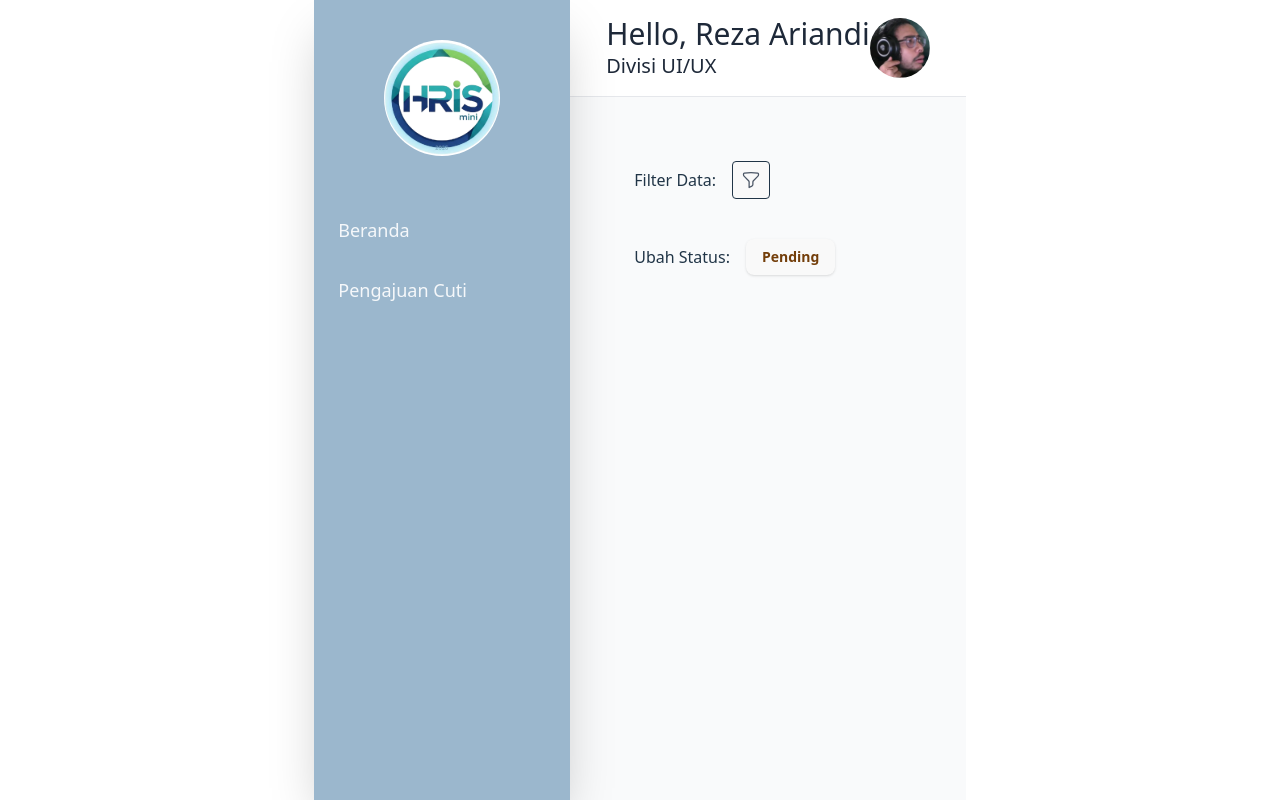
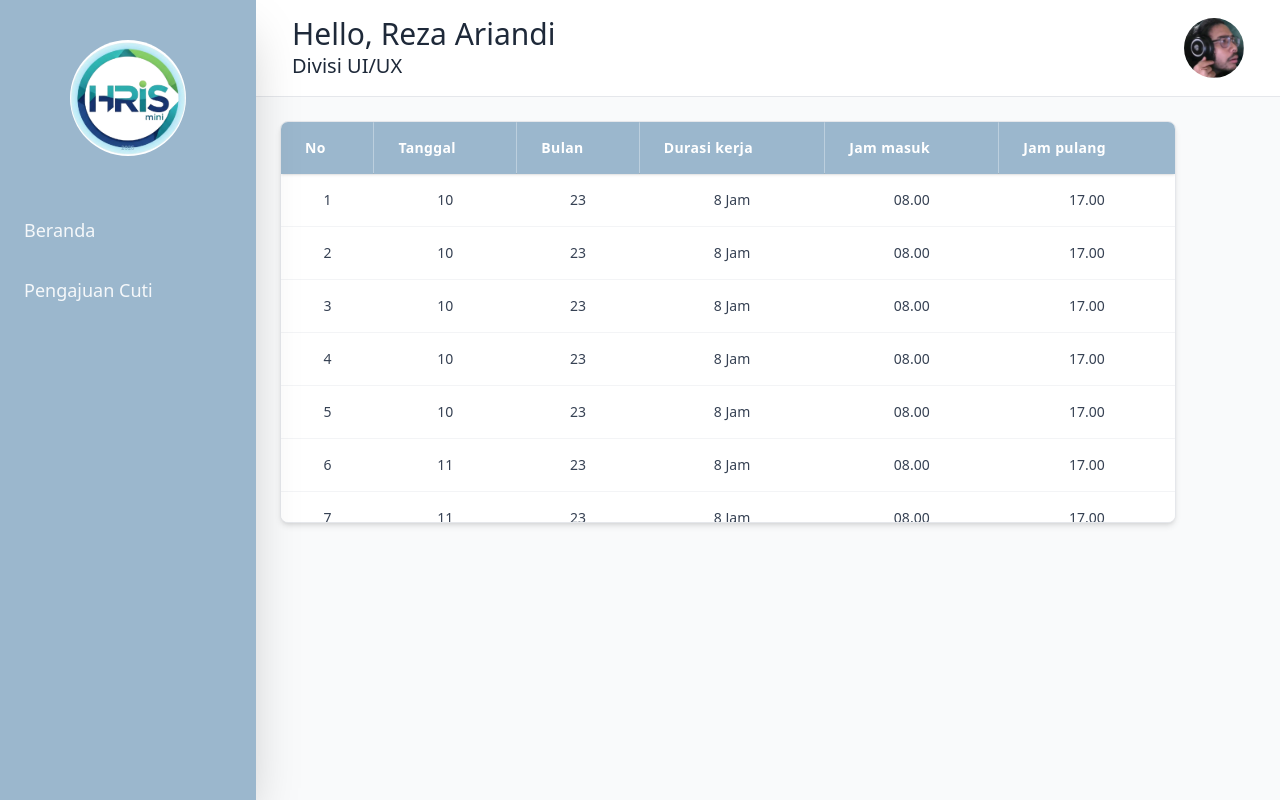
Before and after one commit to ahmarahlo/hris-web, a React (Vite) app: page / in a window 1280 px wide. Built offline with nearby package versions, Linux system fonts and the light colour scheme.

Commit message:
perbaikan tampilan dropdown

```diff
--- a/src/App.jsx
+++ b/src/App.jsx
@@ -1,59 +1,93 @@
-import React, { useState } from "react";
-import { Dropdown } from "./lib/components/dropdown/Dropdown"; // Sesuaikan path
-import { FunnelIcon } from "@heroicons/react/24/outline";
-import { Layout } from "./lib/components/layout/layout";
+import { ClockIcon, PlusIcon } from "@heroicons/react/24/solid";
+import { Alert, Button, Card, Dropdown, Input, Table } from "./lib/components";
+import { Layout } from "./lib/components/layout/layout.jsx";
+import "./App.css";
+import { AlertBanner } from "./lib/components/alert/alertBanner.jsx";
 
 function App() {
-    // --- DATA 1: FILTER (Tanpa warna) ---
-    const filterOptions = [
-        { label: "UI/UX", value: "uiux" },
-        { label: "QA", value: "qa" },
-        { label: "Mobile", value: "mobile" },
+	const columns = [
+		{ header: "No", accessor: "no" },
+		{ header: "Tanggal", accessor: "tanggal" },
+		{ header: "Bulan", accessor: "bulan" },
+		{ header: "Durasi kerja", accessor: "durasi" },
+		{ header: "Jam masuk", accessor: "masuk" },
+		{ header: "Jam pulang", accessor: "pulang" },
 	];
 
-    // --- DATA 2: STATUS (Wajib ada properti 'color' karena variant status butuh itu) ---
-    const [currentStatus, setCurrentStatus] = useState({ label: "Pending", color: "bg-yellow-300 text-yellow-900" });
-
-    const statusOptions = [
-        { label: "Pending", value: "pending", color: "bg-yellow-300 text-yellow-900 hover:bg-yellow-400" },
-        { label: "Approve", value: "approve", color: "bg-green-500 text-white hover:bg-green-600" },
-        { label: "Reject", value: "reject", color: "bg-red-400 text-white hover:bg-red-500" },
+	// 2. Dummy Data (Sesuai Isi Gambar)
+	// Nanti ini bisa diganti hasil fetch API
+	const attendanceData = [
+		{
+			no: 1,
+			tanggal: 10,
+			bulan: 23,
+			durasi: "8 Jam",
+			masuk: "08.00",
+			pulang: "17.00",
+		},
+		{
+			no: 2,
+			tanggal: 10,
+			bulan: 23,
+			durasi: "8 Jam",
+			masuk: "08.00",
+			pulang: "17.00",
+		},
+		{
+			no: 3,
+			tanggal: 10,
+			bulan: 23,
+			durasi: "8 Jam",
+			masuk: "08.00",
+			pulang: "17.00",
+		},
+		{
+			no: 4,
+			tanggal: 10,
+			bulan: 23,
+			durasi: "8 Jam",
+			masuk: "08.00",
+			pulang: "17.00",
+		},
+		{
+			no: 5,
+			tanggal: 10,
+			bulan: 23,
+			durasi: "8 Jam",
+			masuk: "08.00",
+			pulang: "17.00",
+		},
+		// Tambah data lagi biar kelihatan scroll-nya
+		{
+			no: 6,
+			tanggal: 11,
+			bulan: 23,
+			durasi: "8 Jam",
+			masuk: "08.00",
+			pulang: "17.00",
+		},
+		{
+			no: 7,
+			tanggal: 11,
+			bulan: 23,
+			durasi: "8 Jam",
+			masuk: "08.00",
+			pulang: "17.00",
+		},
+		{
+			no: 8,
+			tanggal: 11,
+			bulan: 23,
+			durasi: "8 Jam",
+			masuk: "08.00",
+			pulang: "17.00",
+		},
 	];
 
 	return (
 		<Layout>
-            <div className="p-10 space-y-10">
-
-                {/* CONTOH 1: VARIANT FILTER (Default) */}
-                <div className="flex items-center gap-4">
-                    <span>Filter Data:</span>
-                    <Dropdown
-                        variant="filter"
-                        options={filterOptions}
-                        onSelect={(item) => console.log("Filter:", item.value)}
-                        trigger={
-                            <button className="p-2 border rounded bg-white hover:bg-gray-50">
-                                <FunnelIcon className="w-5 h-5 text-gray-600" />
-                            </button>
-                        }
-                    />
-                </div>
-
-                {/* CONTOH 2: VARIANT STATUS */}
-                <div className="flex items-center gap-4">
-                    <span>Ubah Status:</span>
-                    <Dropdown
-                        variant="status" // <--- Cukup ganti ini!
-                        options={statusOptions}
-                        onSelect={(item) => setCurrentStatus(item)}
-                        trigger={
-                            <button className={`px-4 py-2 rounded-lg text-sm font-bold shadow-sm ${currentStatus.color}`}>
-                                {currentStatus.label}
-                            </button>
-                        }
-                    />
-                </div>
-
+			<div className="w-full max-w-4xl">
+				<Table 	columns={columns} data={attendanceData} maxheight="400px" />
 			</div>
 		</Layout>
 	);
```
Lines whose indentation alone changed are shown as unchanged.
